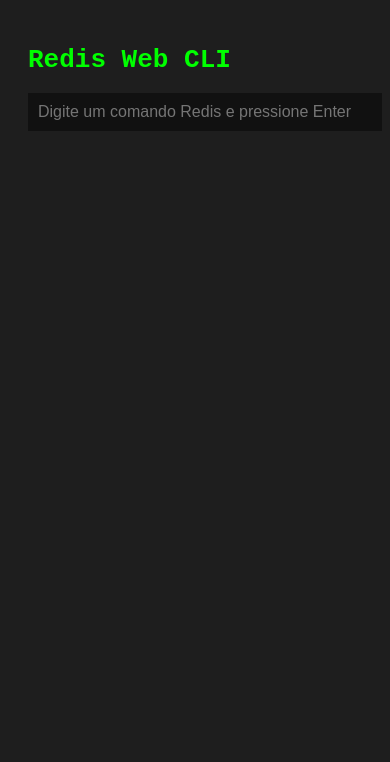
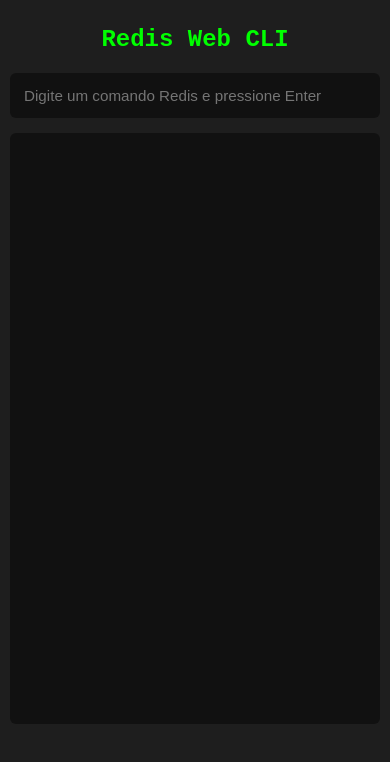
Before and after one commit to EvertnRS/redis-web-cli, a website: page public/index.html in a window 390 px wide. Drawn offline with Linux system fonts and the light colour scheme.

Commit message:
responsividade

```diff
--- a/public/index.html
+++ b/public/index.html
@@ -2,11 +2,65 @@
 <html lang="pt-BR">
 <head>
   <meta charset="UTF-8">
+  <meta name="viewport" content="width=device-width, initial-scale=1.0">
   <title>Redis Web CLI</title>
   <style>
-    body { font-family: monospace; background: #1e1e1e; color: #0f0; padding: 20px; }
-    input { width: 100%; background: #111; color: #0f0; border: none; padding: 10px; font-size: 1rem; }
-    #log { white-space: pre-line; margin-top: 20px; }
+    * {
+      box-sizing: border-box;
+    }
+
+    body {
+      font-family: monospace;
+      background: #1e1e1e;
+      color: #0f0;
+      margin: 0;
+      padding: 20px;
+      display: flex;
+      flex-direction: column;
+      min-height: 100vh;
+    }
+
+    h1 {
+      font-size: 1.8rem;
+      margin-bottom: 20px;
+      text-align: center;
+    }
+
+    input {
+      width: 100%;
+      background: #111;
+      color: #0f0;
+      border: none;
+      padding: 14px;
+      font-size: 1rem;
+      border-radius: 6px;
+      margin-bottom: 15px;
+    }
+
+    #log {
+      white-space: pre-wrap;
+      background: #111;
+      padding: 15px;
+      border-radius: 6px;
+      flex-grow: 1;
+      overflow-y: auto;
+      max-height: 70vh;
+      font-size: 0.95rem;
+    }
+
+    @media (max-width: 600px) {
+      body {
+        padding: 10px;
+      }
+
+      h1 {
+        font-size: 1.5rem;
+      }
+
+      input, #log {
+        font-size: 0.95rem;
+      }
+    }
   </style>
 </head>
 <body>
@@ -30,6 +84,7 @@
 
         log.innerText += `> ${command}\n`;
 
+        try {
           const res = await fetch('/api/exec', {
             method: 'POST',
             headers: { 'Content-Type': 'application/json' },
@@ -38,6 +93,10 @@
 
           const data = await res.json();
           log.innerText += `${data.result}\n\n`;
+          log.scrollTop = log.scrollHeight;
+        } catch (err) {
+          log.innerText += `Erro de conexão.\n\n`;
+        }
       }
     });
   </script>
```
Lines whose indentation alone changed are shown as unchanged.
